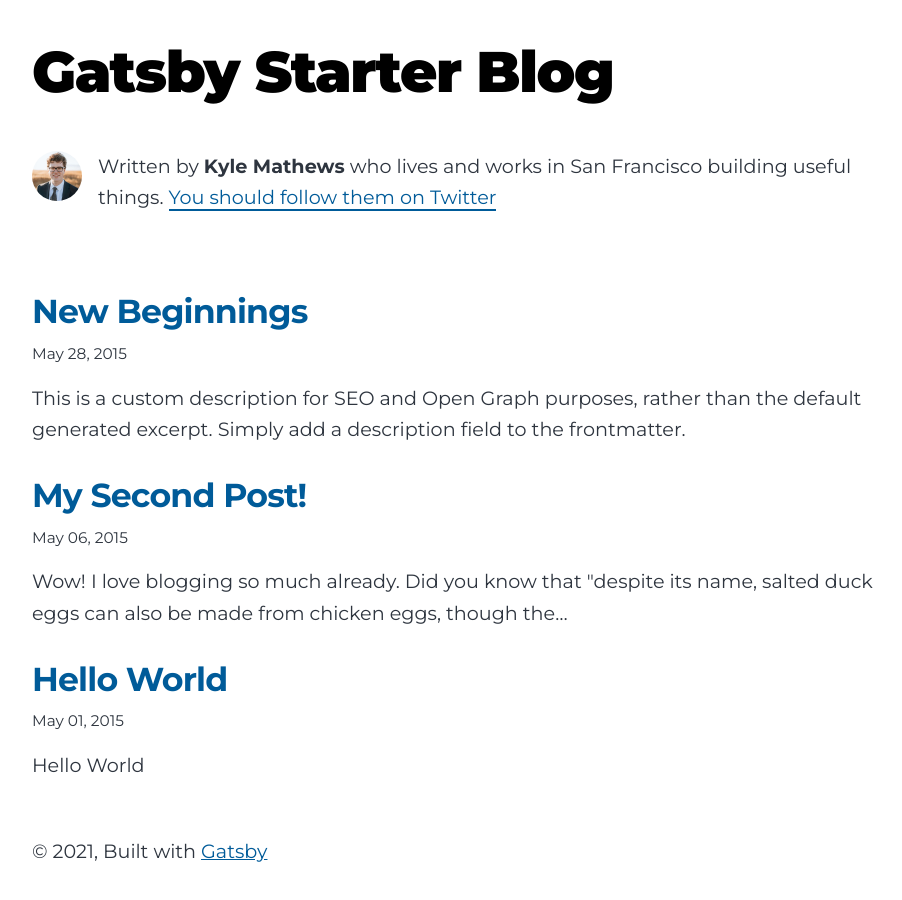
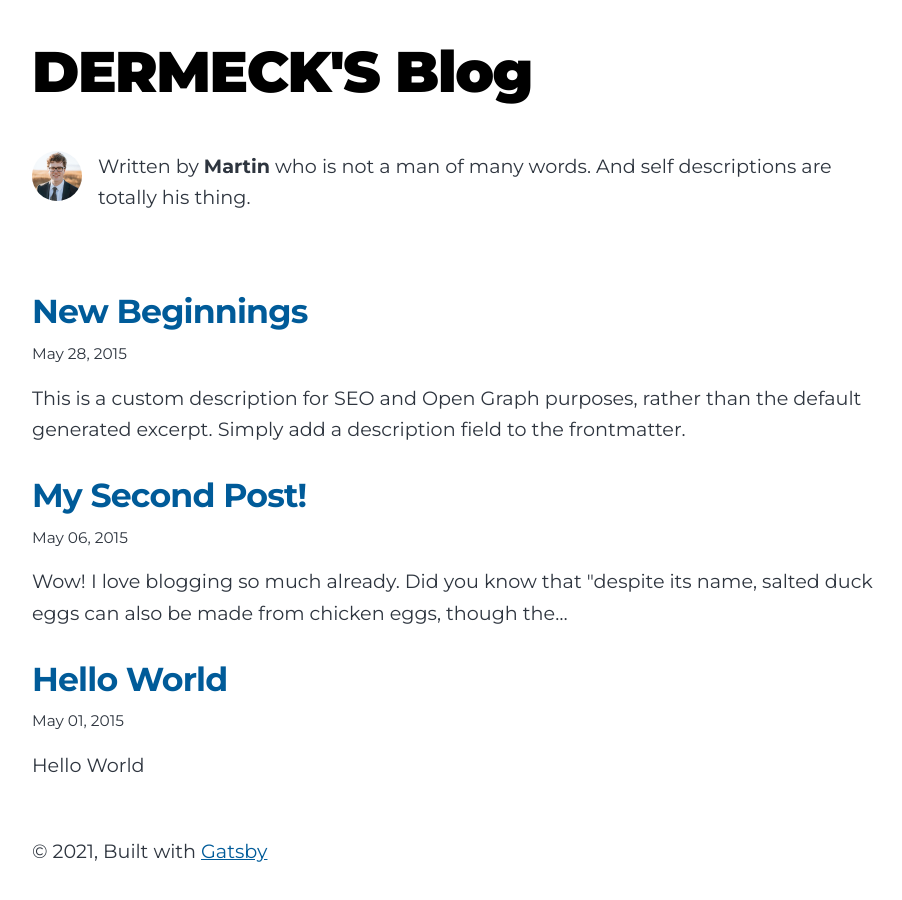
Before and after one commit to dermeck/dermeck.github.io, a Gatsby site: page / in a window 1280 px wide. Shown: the whole page, without its empty margins (180-1082 px from the left). Built offline with nearby package versions, Linux system fonts and the light colour scheme; Gatsby itself is replaced by a stand-in of ours.

Commit message:
bio + meta data

```diff
--- a/gatsby-config.js
+++ b/gatsby-config.js
@@ -1,15 +1,12 @@
 module.exports = {
   siteMetadata: {
-    title: `Gatsby Starter Blog`,
+    title: `DERMECK'S Blog`,
     author: {
-      name: `Kyle Mathews`,
-      summary: `who lives and works in San Francisco building useful things.`,
+      name: `Martin`,
+      summary: `who is not a man of many words. And self descriptions are totally his thing.`,
     },
     description: `A starter blog demonstrating what Gatsby can do.`,
     siteUrl: `https://gatsbystarterblogsource.gatsbyjs.io/`,
-    social: {
-      twitter: `kylemathews`,
-    },
   },
   plugins: [
     `gatsby-plugin-image`,
--- a/gatsby-node.js
+++ b/gatsby-node.js
@@ -85,16 +85,11 @@
     type SiteSiteMetadata {
       author: Author
       siteUrl: String
-      social: Social
     }
 
     type Author {
       name: String
       summary: String
-    }
-
-    type Social {
-      twitter: String
     }
 
     type MarkdownRemark implements Node {
--- a/src/components/bio.js
+++ b/src/components/bio.js
@@ -18,9 +18,6 @@
             name
             summary
           }
-          social {
-            twitter
-          }
         }
       }
     }
@@ -28,7 +25,6 @@
 
   // Set these values by editing "siteMetadata" in gatsby-config.js
   const author = data.site.siteMetadata?.author
-  const social = data.site.siteMetadata?.social
 
   return (
     <div className="bio">
@@ -45,10 +41,6 @@
       {author?.name && (
         <p>
           Written by <strong>{author.name}</strong> {author?.summary || null}
-          {` `}
-          <a href={`https://twitter.com/${social?.twitter || ``}`}>
-            You should follow them on Twitter
-          </a>
         </p>
       )}
     </div>
--- a/src/components/seo.js
+++ b/src/components/seo.js
@@ -18,9 +18,6 @@
           siteMetadata {
             title
             description
-            social {
-              twitter
-            }
           }
         }
       }
@@ -59,10 +56,6 @@
           content: `summary`,
         },
         {
-          name: `twitter:creator`,
-          content: site.siteMetadata?.social?.twitter || ``,
-        },
-        {
           name: `twitter:title`,
           content: title,
         },
```
